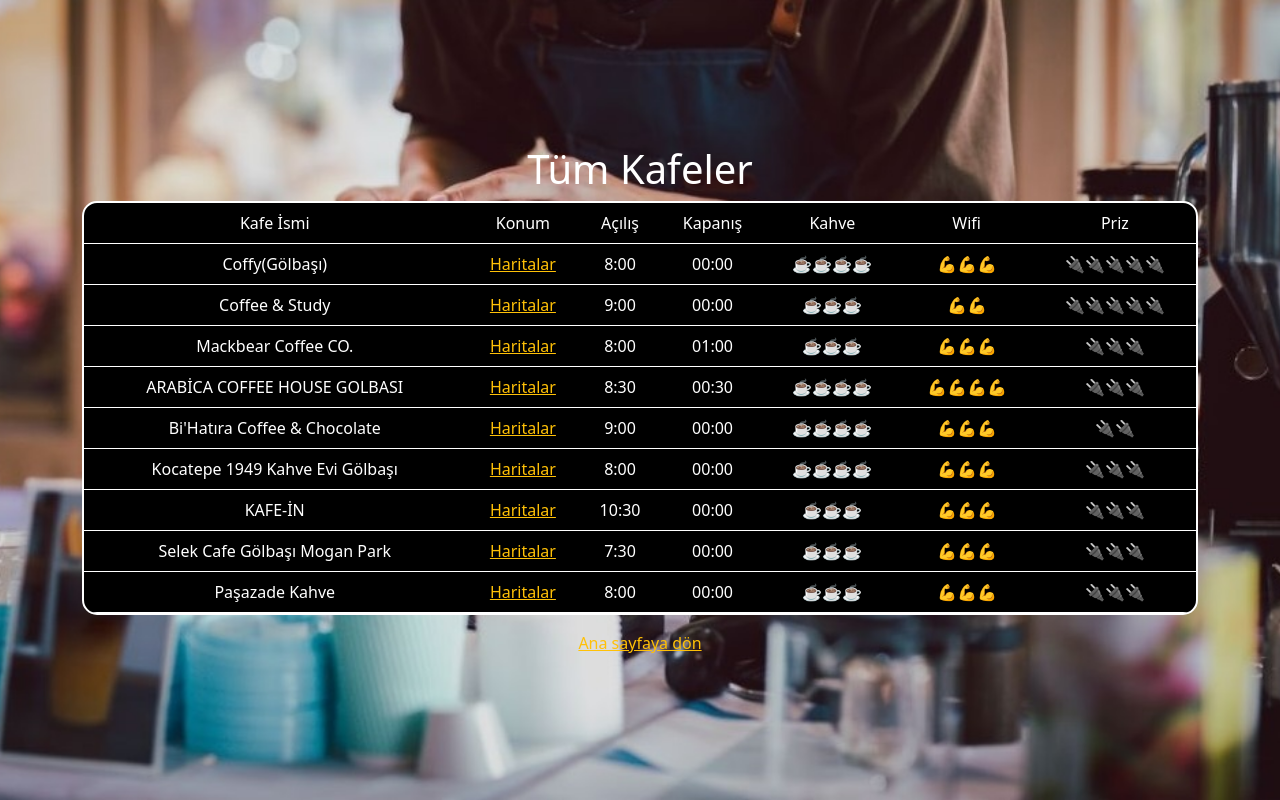
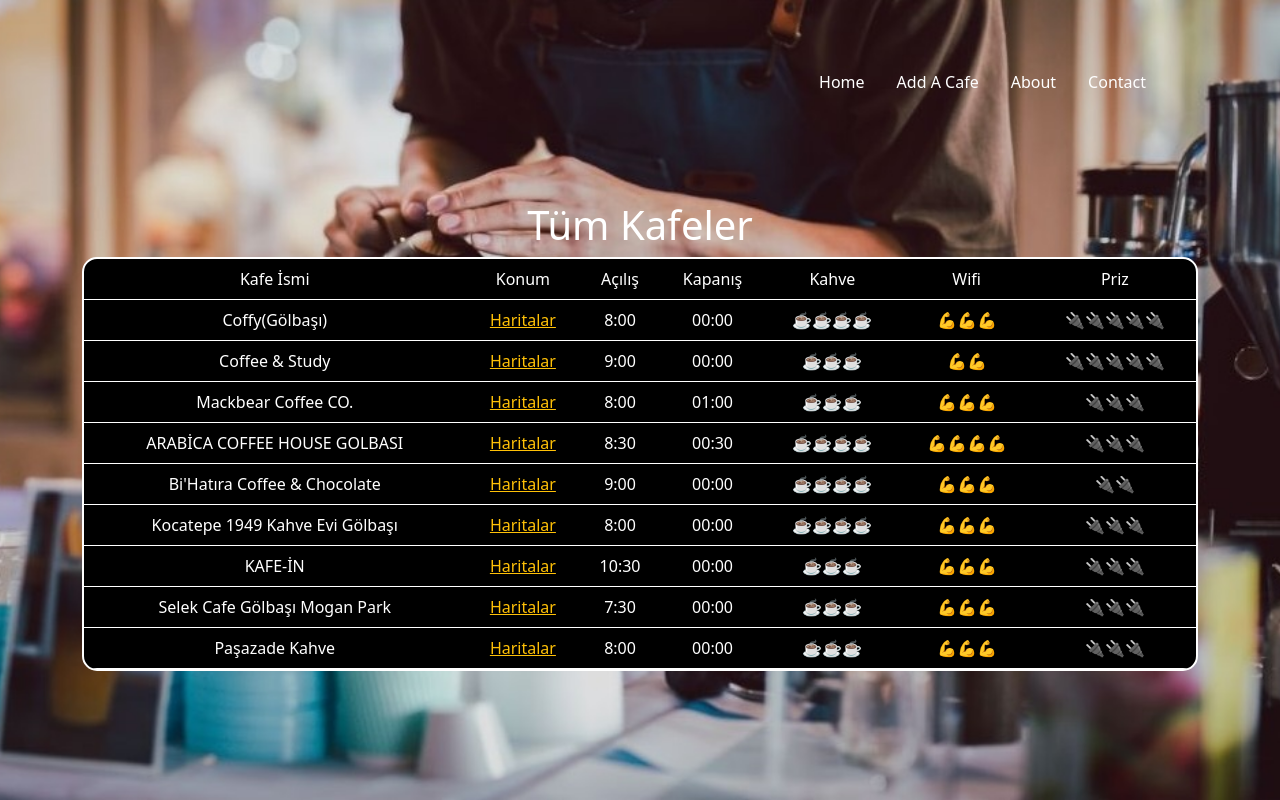
Before and after one commit to salihalperc/Coffee-and-Wifi, a Flask app: page /cafes in a window 1280 px wide. Run offline with Flask 3, Linux system fonts and the light colour scheme; some libraries are stand-ins or nearby versions.

Commit message:
adding some buttons to go home page, see all cafes and add a cafe, also about and contact

```diff
--- a/static/css/styles.css
+++ b/static/css/styles.css
@@ -42,3 +42,9 @@
     margin-top: 20px;
     padding-top: 20px;
 }
+.nav-link {
+    color: white;
+}
+.navbar{
+    background: rgba(0, 0, 0, 0.5); /* Yarı saydam arka plan */
+}
--- a/static/css/styles1.css
+++ b/static/css/styles1.css
@@ -94,3 +94,6 @@
          font-weight: bold;
     }
 }
+.nav-link{
+    color: white;
+}
--- a/static/css/styles2.css
+++ b/static/css/styles2.css
@@ -42,3 +42,6 @@
     margin-top: 20px;
     padding-top: 20px;
 }
+.nav-link{
+    color: black;
+}
--- a/templates/cafes.html
+++ b/templates/cafes.html
@@ -13,6 +13,28 @@
         <link rel="stylesheet" href="/static/css/styles1.css">
     </head>
     <body>
+        <nav class="navbar navbar-expand-lg navbar-light" style="bottom: 75px" id="mainNav">
+            <div class="container px-4 px-lg-5">
+                <div class="collapse navbar-collapse" id="navbarResponsive">
+                    <ul class="navbar-nav ms-auto py-4 py-lg-0">
+                      <li class="nav-item">
+                        <a class="nav-link px-lg-3 py-3 py-lg-4" href="{{ url_for('home') }}">Home</a>
+                      </li>
+                      <!-- Only show Login/Register if user is logged out. Otherwise show "Log Out" -->
+
+                      <li class="nav-item">
+                        <a class="nav-link px-lg-3 py-3 py-lg-4" href="{{ url_for('add_cafe') }}">Add A Cafe</a>
+                      </li>
+                      <li class="nav-item">
+                        <a class="nav-link px-lg-3 py-3 py-lg-4" href="/about.html">About</a>
+                      </li>
+                      <li class="nav-item">
+                        <a class="nav-link px-lg-3 py-3 py-lg-4" href="/contact.html">Contact</a>
+                      </li>
+                    </ul>
+                </div>
+            </div>
+        </nav>
         <div class="container">
             <div class="row">
                 <div class="col-sm-12">
@@ -28,7 +50,6 @@
                         </tr>
                         {% endfor %}
                     </table>
-                    <a href="/">Ana sayfaya dön</a>
                 </div>
             </div>
         </div>
```
Also changed, not shown: templates/add.html (+23 -0 lines), templates/index.html (+22 -0 lines). Lines whose indentation alone changed are shown as unchanged.
